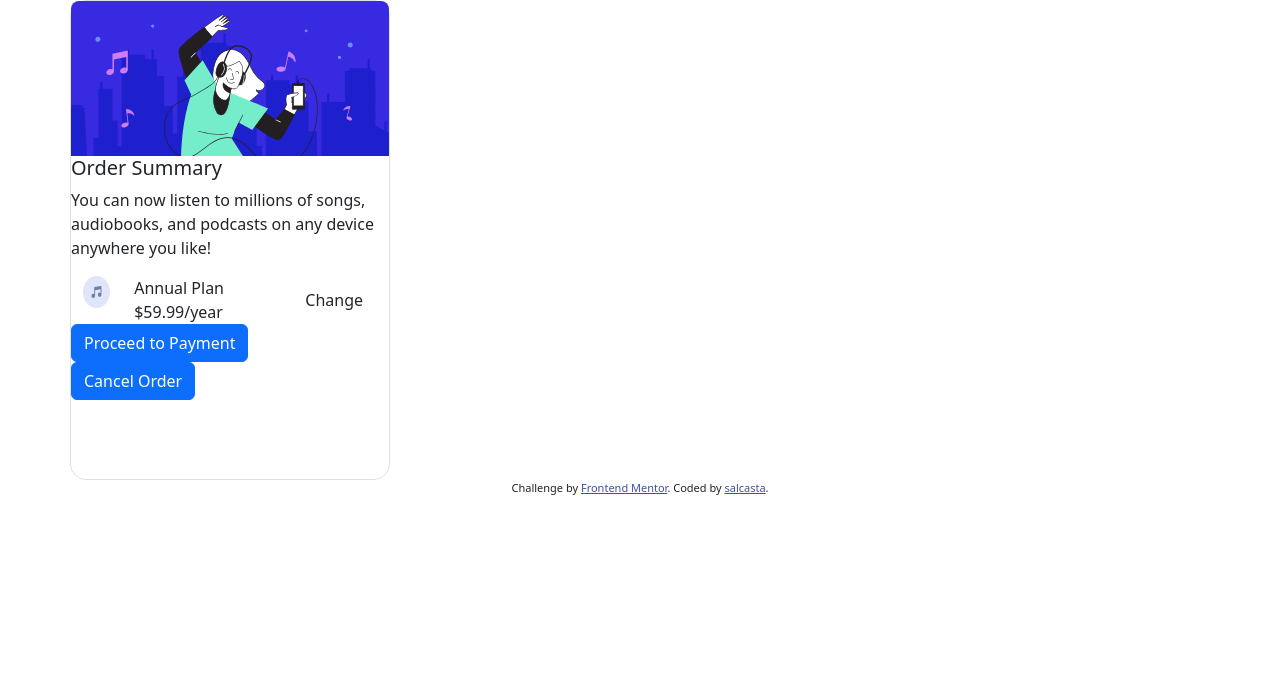
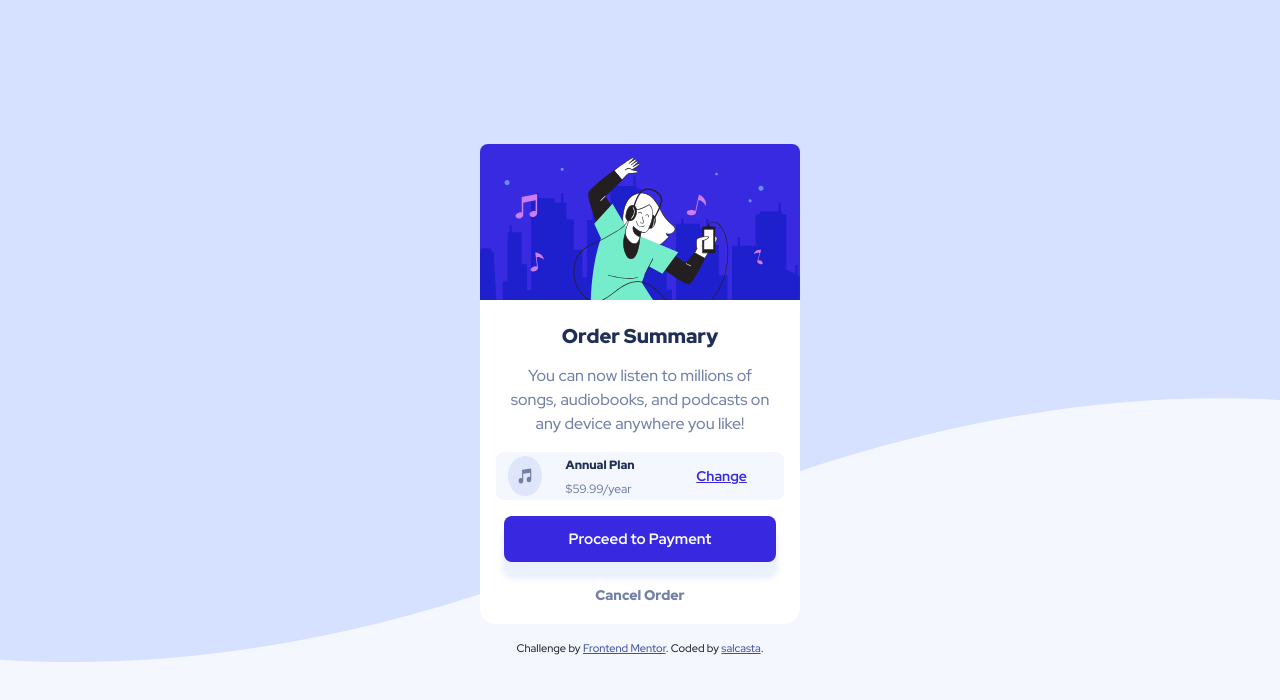
Before and after one commit to salcasta/order-summary-component, a plain HTML site: page index.html in a window 1280 px wide. Drawn offline with nearby package versions, Linux system fonts and the light colour scheme.

Commit message:
complete

```diff
--- a/custom.css
+++ b/custom.css
@@ -1,6 +1,80 @@
+body {
+    min-height: 100vh;
+    display: grid;
+    place-content: center;
+    background-color: hsl(225, 100%, 98%);
+    background-image: url("images/pattern-background-mobile.svg");
+    background-repeat: no-repeat;
+    background-size: contain;
+    font-family: 'Red Hat Display', sans-serif;
+}
+
+.mainPic {
+    object-fit: cover;
+}
+
+.card-title {
+    font-weight: 900;
+    font-size: 20px;
+    color: hsl(223, 47%, 23%);
+}
+
+.card-text {
+    font-weight: 500;
+    font-size: 16px;
+    color: hsl(224, 23%, 55%);
+}
+
+.planBox {
+    background-color: hsl(225, 100%, 98%);
+    width: 90%;
+}
+
+.musicIcon {
+    width: 3.6rem;
+    height: 2.5rem;
+}
+
+.planTime {
+    font-weight: 900;
+    font-size: 12px;
+    color: hsl(223, 47%, 23%);
+}
+
+.planPrice {
+    font-weight: 500;
+    font-size: 12px;
+    color: hsl(224, 23%, 55%);
+}
+
+.changeBTN {
+    font-weight: 700;
+    font-size: 14px;
+    color: hsl(245, 75%, 52%);
+}
+
+.paymentBTN {
+    font-weight: 700;
+    font-size: 15px;
+    box-shadow: 0px 15px 5px 2px rgba(224, 232, 255, .6);
+}
+
+.cancelBTN {
+    font-weight: 900;
+    font-size: 14px;
+    color: hsl(224, 23%, 55%);
+    margin: 1rem auto;
+}
+
+.btn-primary {
+    background-color: hsl(245, 75%, 52%);
+    border: hsl(245, 75%, 52%);
+}
+
 .attribution {
     font-size: 11px;
     text-align: center;
+    margin-top: 1rem;
 }
 
 .attribution a {
--- a/index.html
+++ b/index.html
@@ -24,57 +24,58 @@
 
 <body>
 
+  <main>
     <div class="container">
       <div class="row">
-      <div class="card g-0 border rounded-4" style="width: 20rem; height: 30rem;">
-        <img src="images/illustration-hero.svg" class="card-img-top img-fluid border border-0 rounded-top-3"
+        <div class="card g-0 border border-0 rounded-4" style="width: 20rem; height: 30rem;">
+          <img src="images/illustration-hero.svg" class="card-img-top mainPic img-fluid border border-0 rounded-top-3"
             alt="hero listening to music">
-        <div class="h-100">
+          <div class="h-100 border border-0 rounded-bottom-4">
 
-          <h5 class="card-title">Order Summary</h5>
+            <h5 class="card-title text-center mt-4">Order Summary</h5>
 
-          <p class="card-text">
+            <p class="card-text text-center my-3 px-4">
               You can now listen to millions of songs, audiobooks, and podcasts on any
               device anywhere you like!
             </p>
 
-          <div class="container">
+            <div class="container planBox border border-0 rounded-3">
               <div class="row">
-              <img src="images/icon-music.svg" class="col-2" alt="music icon" style="width: 3.2rem; height: 2rem;">
+                <img src="images/icon-music.svg" class="col-4 musicIcon align-self-center" alt="music icon">
 
-              <div class="col-5">
-                <span>Annual Plan</span>
-                <span>$59.99/year</span>
+                <div class="col-4 me-4">
+                  <span class="planTime align-self-center">Annual Plan</span>
+                  <span class="planPrice align-self-center">$59.99/year</span>
                 </div>
 
-              <div class="col-1">
-
-              </div>
-
-              <button class="btn col-4">
+                <button class="btn btn-link changeBTN col-4 align-self-center">
                   Change
                 </button>
 
               </div>
             </div>
 
-          <button class="btn btn-primary d-block">
+            <div class="d-grid gap-2 my-3 px-4">
+              <button class="btn btn-primary paymentBTN btn-lg lh-lg d-block">
                 Proceed to Payment
               </button>
+            </div>
 
-          <button class="btn btn-primary d-block">
+            <button class=" btn btn-link cancelBTN text-decoration-none text-center d-block">
               Cancel Order
             </button>
           </div>
         </div>
       </div>
     </div>
+  </main>
 
-
+  <footer>
     <div class="attribution">
       Challenge by <a href="https://www.frontendmentor.io?ref=challenge" target="_blank">Frontend Mentor</a>.
       Coded by <a href="#">salcasta</a>.
     </div>
+  </footer>
 </body>
 
 </html>
```
Also changed, not shown: 1 other file. Lines whose indentation alone changed are shown as unchanged.
